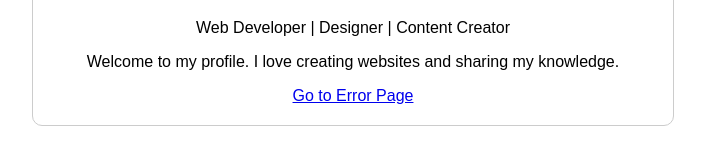
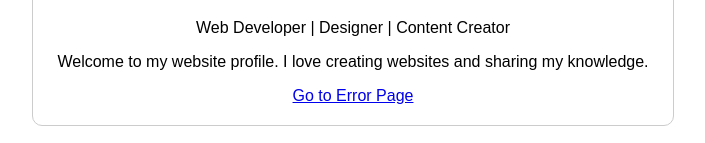
Before and after one commit to Divyadharshini-SA/clouddeploy, a plain HTML site: page index.html in a window 1280 px wide. Shown: the part 150-293 px from the top of the page, without its empty margins (287-992 px from the left). Drawn offline with Linux system fonts and the light colour scheme.

Commit message:
Update index.html

```diff
--- a/index.html
+++ b/index.html
@@ -15,7 +15,7 @@
         <img src="profile.jpg" alt="Profile Picture">
         <h1>John Doe</h1>
         <p>Web Developer | Designer | Content Creator</p>
-        <p>Welcome to my profile. I love creating websites and sharing my knowledge.</p>
+        <p>Welcome to my website profile. I love creating websites and sharing my knowledge.</p>
         <a href="error.html">Go to Error Page</a>
     </div>
 </body>
```
